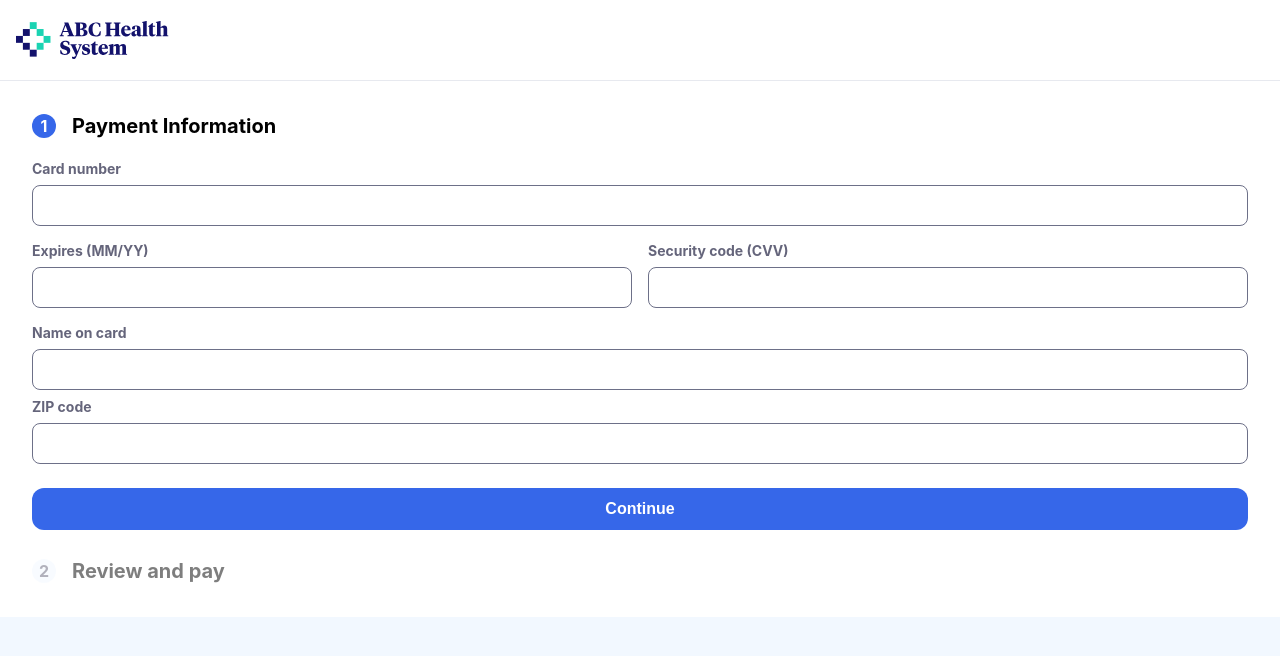
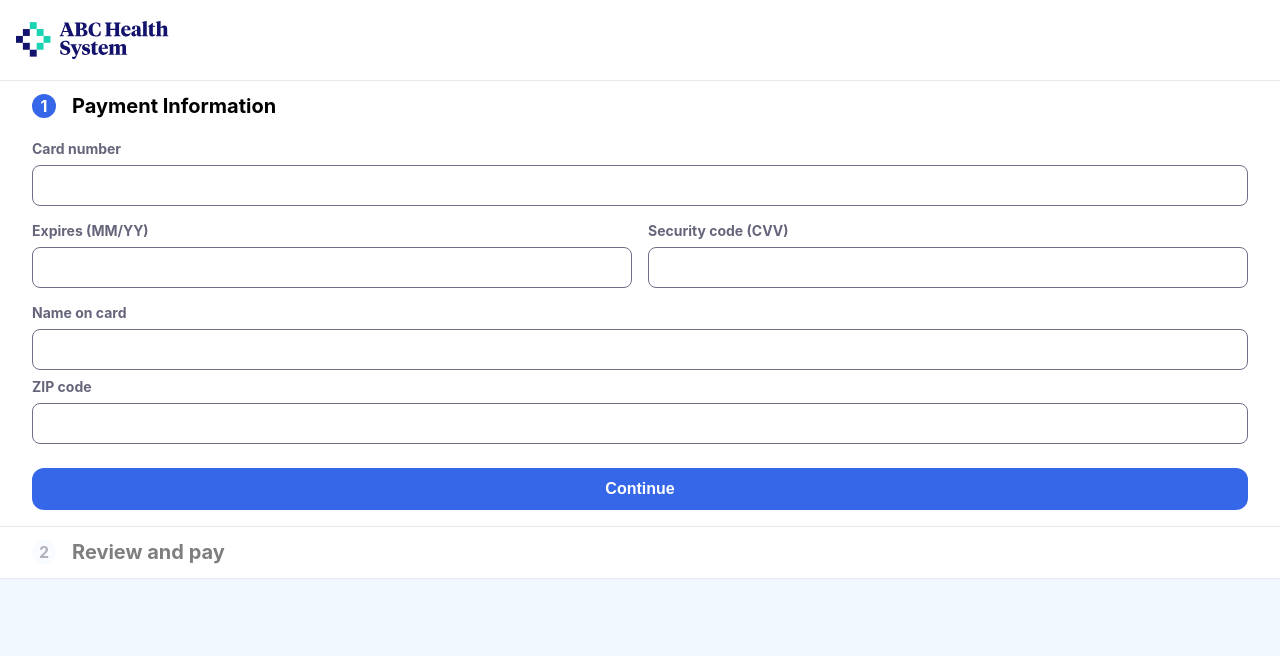
Before and after one commit to gstn-caruso/cedar-challenge, a React (Create React App) app: page / in a window 1280 px wide. Both pictures are taken after a click on the button "Pay total". Shown: the top 656 px of the page. Built offline with nearby package versions, Linux system fonts and the light colour scheme.

Commit message:
fix separator lines between steps

```diff
--- a/src/components/payment_form/PaymentForm.tsx
+++ b/src/components/payment_form/PaymentForm.tsx
@@ -17,9 +17,13 @@ export function PaymentForm(props: PaymentFormProps) {
     setPaymentInformation(formContent);
   }
 
-  return <div data-testid="payment-form" className="PaymentForm">
-    <PaymentInformationFormSection onSubmit={ handleSubmit } isActive={ currentStep === 1 } canEdit={ currentStep === 2 }
-                                   onEdit={ () => setCurrentStep(1) }/>
-    <ReviewAndPayFormSection onSubmit={ props.onPay } isActive={ currentStep === 2 } cardNumber={ paymentInformation.cardNumber }/>
-  </div>;
+  return <ul data-testid="payment-form" className="PaymentForm">
+    <li>
+      <PaymentInformationFormSection onSubmit={ handleSubmit } isActive={ currentStep === 1 } canEdit={ currentStep === 2 }
+                                     onEdit={ () => setCurrentStep(1) }/>
+    </li>
+    <li>
+      <ReviewAndPayFormSection onSubmit={ props.onPay } isActive={ currentStep === 2 } cardNumber={ paymentInformation.cardNumber }/>
+    </li>
+  </ul>;
 }
--- a/src/styles/ConfirmationSection.scss
+++ b/src/styles/ConfirmationSection.scss
@@ -1,6 +1,8 @@
 @import "theme";
 
 .ConfirmationSection {
+  margin-bottom: 2rem;
+
   h2 {
     font-size: 20px;
     font-weight: 400;
--- a/src/styles/PaymentForm.scss
+++ b/src/styles/PaymentForm.scss
@@ -1,4 +1,13 @@
+@import "theme";
+
 .PaymentForm {
   background-color: white;
-  padding: 1.25rem 2rem;
+  margin: 0;
+  padding: 0;
+  list-style: none;
+
+  li {
+    border-bottom: 1px solid #E7E9EF;
+    padding: 0 2rem;
+  }
 }
```
